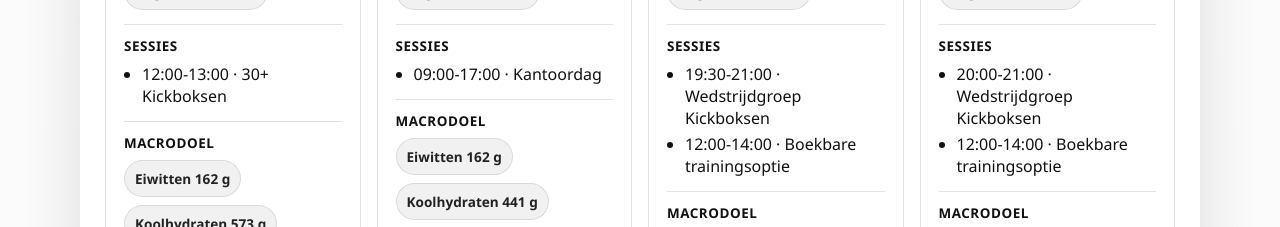
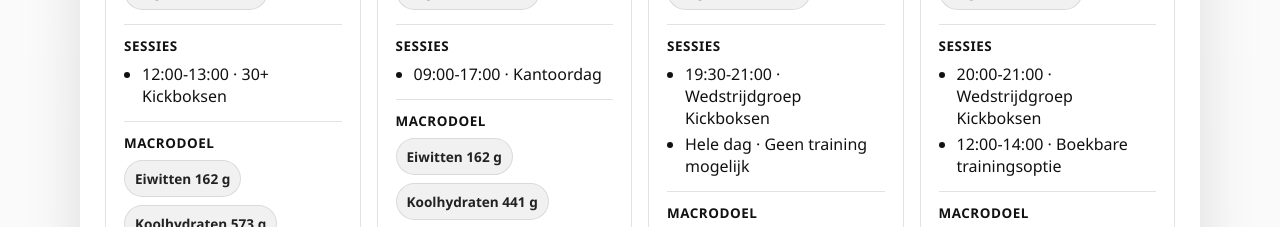
Before and after one commit to larsdouweschuitema/titanlog, a Nuxt app: page /voeding in a window 1280 px wide. Shown: the part 2760-2987 px from the top of the page. Built offline with nearby package versions, Linux system fonts and the light colour scheme.

Commit message:
Mark May 6 as unavailable

```diff
--- a/data/schedule.ts
+++ b/data/schedule.ts
@@ -537,9 +537,9 @@ export const scheduleWeeks: ScheduleWeek[] = [
       {
         date: '2026-05-06',
         dayLabel: 'Woensdag 06 mei',
-        time: '12:00-14:00',
-        session: 'Boekbare trainingsoptie',
-        type: 'open'
+        time: 'Hele dag',
+        session: 'Geen training mogelijk',
+        type: 'constraint'
       },
       {
         date: '2026-05-07',
```
